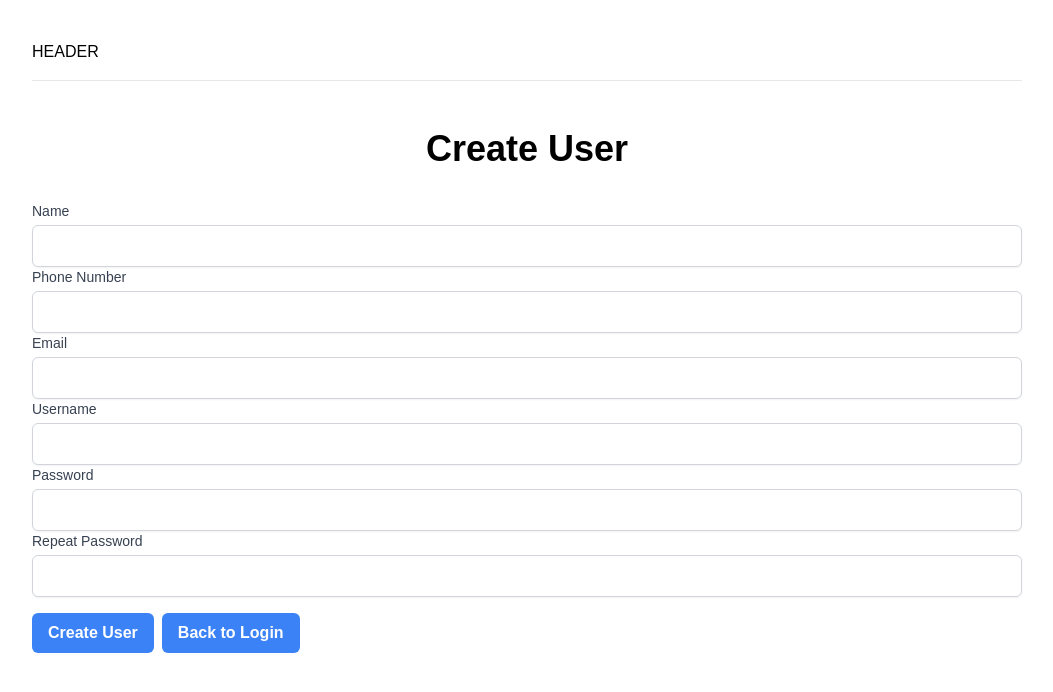
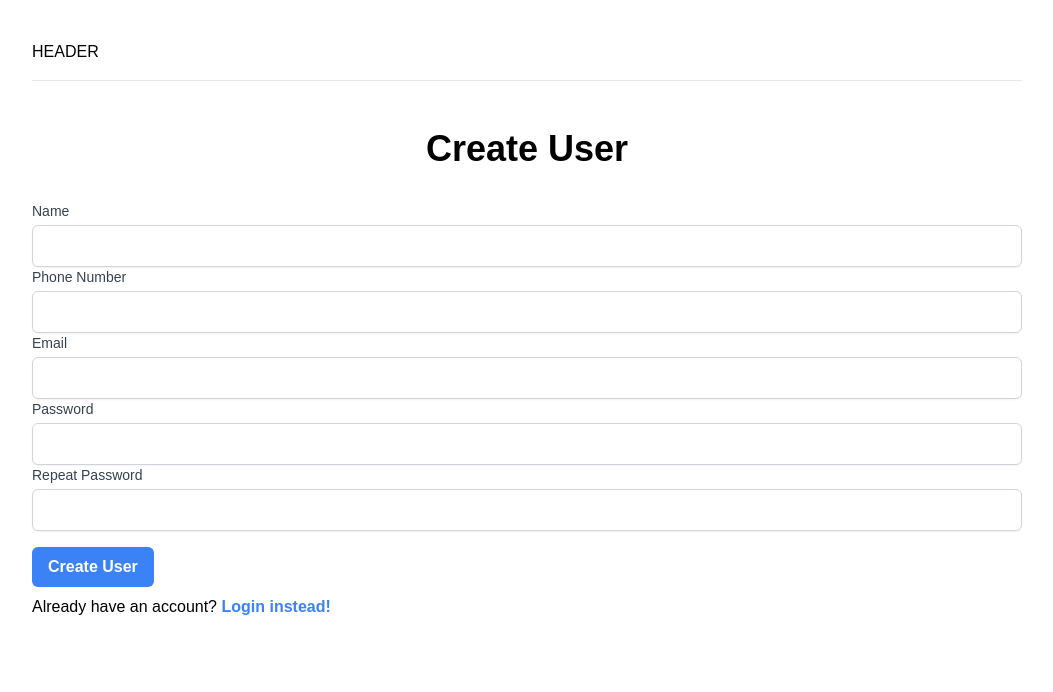
Before and after one commit to kea-projects-gobs/restfulkino-frontend, a React (Vite) app: page /createuser in a window 1280 px wide. Shown: the top 692 px of the page, without its empty margins (113-1166 px from the left). Built offline with nearby package versions, Linux system fonts and the light colour scheme.

Commit message:
Added different buttons

```diff
--- a/src/Pages/CreateUserPage/CreateUserForm.tsx
+++ b/src/Pages/CreateUserPage/CreateUserForm.tsx
@@ -6,7 +6,6 @@ export default function CreateUserForm() {
   const [name, setName] = useState('');
   const [phoneNumber, setPhoneNumber] = useState('');
   const [email, setEmail] = useState('');
-  const [username, setUsername] = useState('');
   const [password, setPassword] = useState('');
   const [repeatPassword, setRepeatPassword] = useState('');
 
@@ -15,7 +14,6 @@ export default function CreateUserForm() {
     console.log('Name:', name);
     console.log('Phone Number:', phoneNumber);
     console.log('Email:', email);
-    console.log('Username:', username);
     console.log('Password:', password);
     console.log('Repeat Password:', repeatPassword);
   };
@@ -41,12 +39,6 @@ export default function CreateUserForm() {
         onChange={(e) => setEmail(e.target.value)}
       />
       <InputField
-        label="Username"
-        type="text"
-        value={username}
-        onChange={(e) => setUsername(e.target.value)}
-      />
-      <InputField
         label="Password"
         type="password"
         value={password}
@@ -62,11 +54,9 @@ export default function CreateUserForm() {
         Create User
       </button>
 
-      <Link to="/login">
-        <button className="bg-blue-500 text-white px-4 py-2 rounded-md mt-4 font-bold ml-2">
-          Back to Login
-        </button>
-      </Link>
+      <div className="mt-2">
+        Already have an account? <Link to="/login" className="text-blue-500 font-bold">Login instead!</Link>
+      </div>
     </div>
   );
 }
--- a/src/Pages/LoginPage/LoginForm.tsx
+++ b/src/Pages/LoginPage/LoginForm.tsx
@@ -2,22 +2,22 @@ import { useState } from 'react';
 import { Link } from 'react-router-dom';
 import InputField from '../../generic-components/InputField';
 export default function LoginForm() {
-  const [username, setUsername] = useState('');
+  const [email, setEmail] = useState('');
   const [password, setPassword] = useState('');
 
   const handleLogin = () => {
     //tilføj logik til at behandle login
-    console.log('Username:', username);
+    console.log('Email:', email);
     console.log('Password:', password);
   };
 
   return (
     <div>
       <InputField
-        label="Username"
+        label="Email"
         type="text"
-        value={username}
-        onChange={(e) => setUsername(e.target.value)}
+        value={email}
+        onChange={(e) => setEmail(e.target.value)}
       />
       <InputField
         label="Password"
@@ -29,11 +29,9 @@ export default function LoginForm() {
         Login
       </button>
 
-        <Link to="/createuser">
-      <button className="bg-blue-500 text-white px-4 py-2 rounded-md mt-4 font-bold ml-2">
-        Create User
-      </button>
-        </Link>
+      <div className="mt-2">
+        Don't have an account? <Link to="/createuser" className="text-blue-500 font-bold">Create one instead!</Link>
+      </div>
 
     </div>
   );
```
